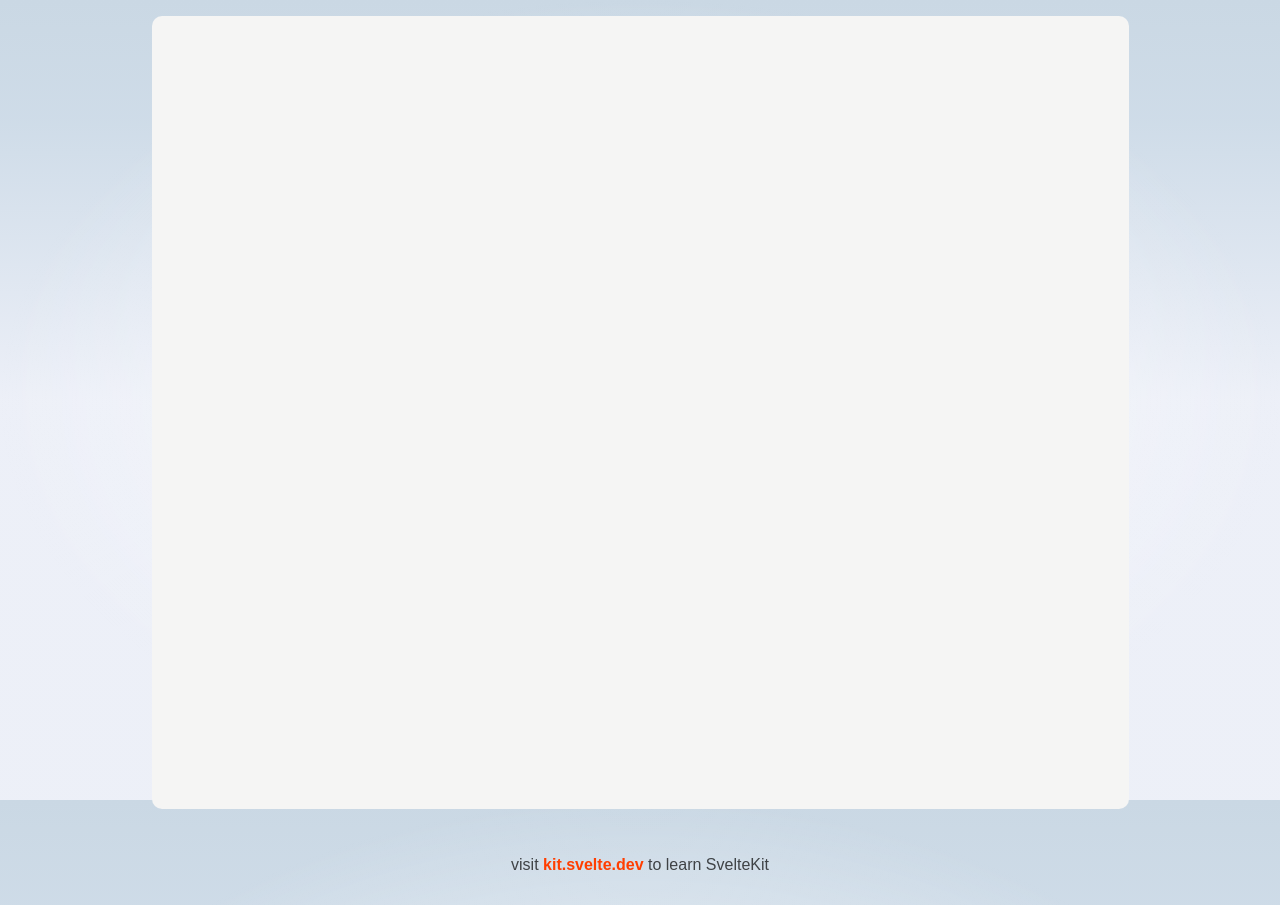
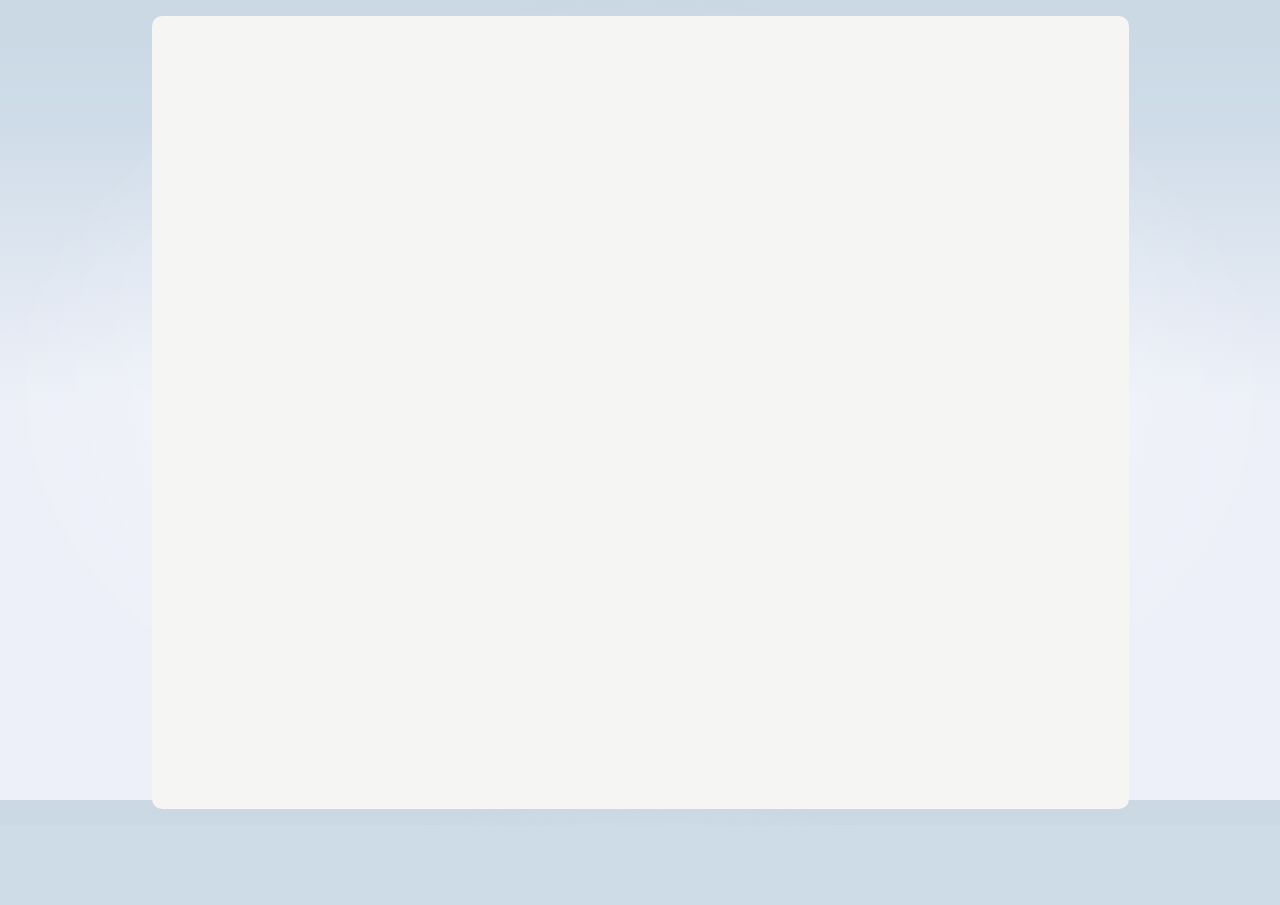
Before and after one commit to vinitus/manage-reservations, a SvelteKit app: page / in a window 1280 px wide. After the commit the page ends 825 px from the top, so only its background shows below. Built offline with nearby package versions, Linux system fonts and the light colour scheme.

Commit message:
Footer 제거

```diff
--- a/src/routes/+layout.svelte
+++ b/src/routes/+layout.svelte
@@ -6,10 +6,6 @@
 	<main>
 		<slot />
 	</main>
-
-	<footer>
-		<p>visit <a href="https://kit.svelte.dev">kit.svelte.dev</a> to learn SvelteKit</p>
-	</footer>
 </div>
 
 <style>
@@ -29,22 +25,4 @@
 		margin: 0 auto;
 		box-sizing: border-box;
 	}
-
-	footer {
-		display: flex;
-		flex-direction: column;
-		justify-content: center;
-		align-items: center;
-		padding: 12px;
-	}
-
-	footer a {
-		font-weight: bold;
-	}
-
-	@media (min-width: 480px) {
-		footer {
-			padding: 12px 0;
-		}
-	}
 </style>
```
